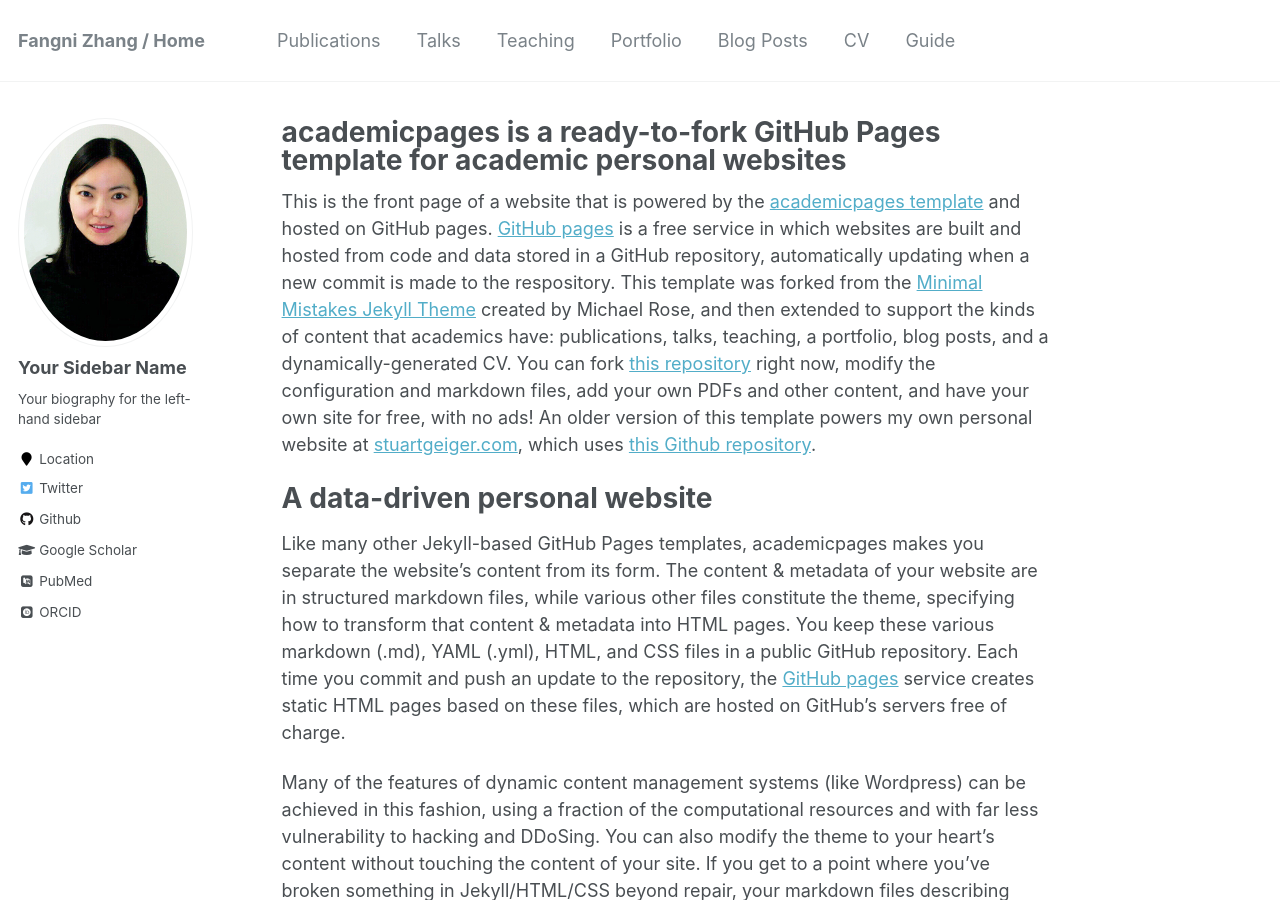
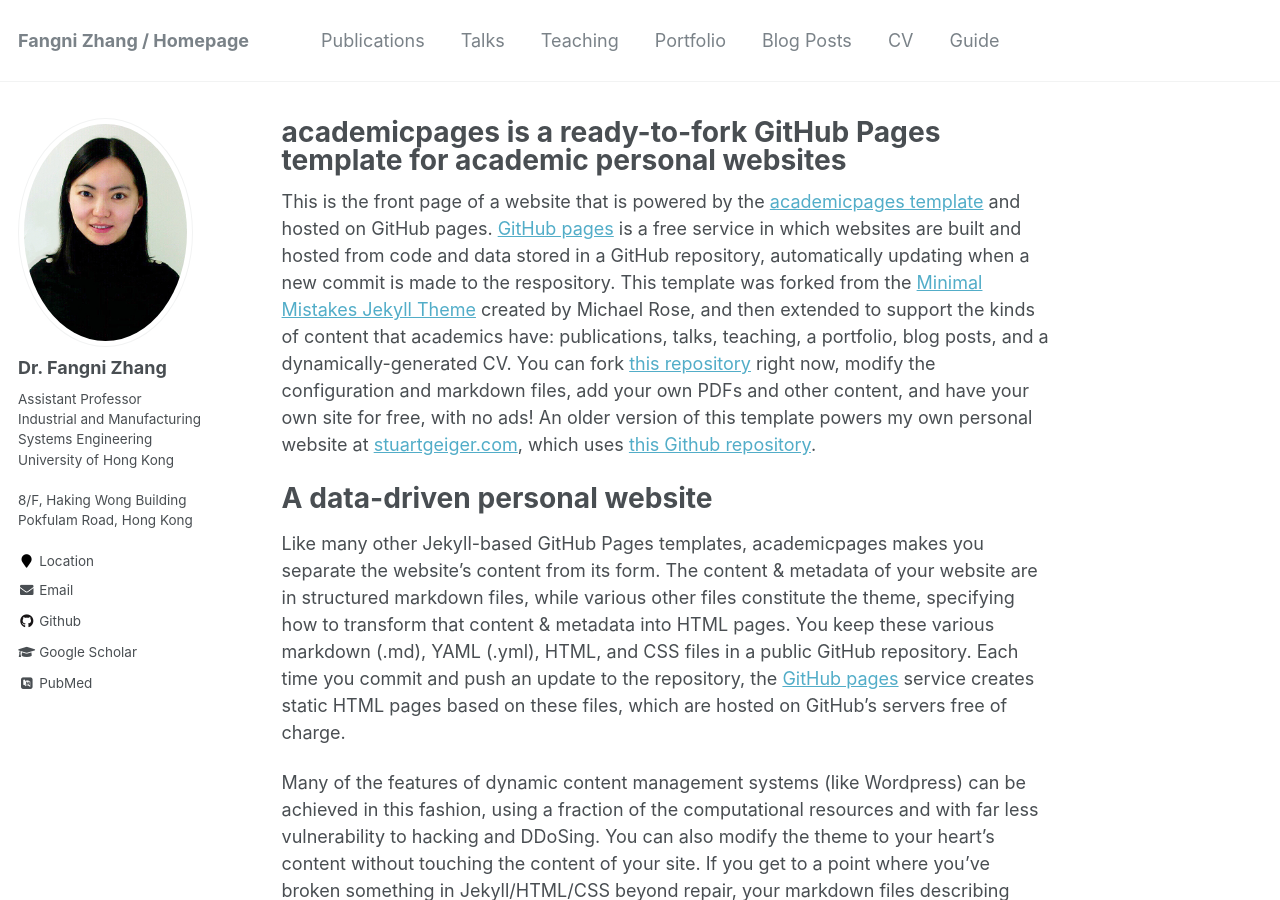
Before and after one commit to fangnizhang/fangnizhang.github.io, a Jekyll site: the page built from _pages/about.md, in a window 1280 px wide and 900 px high. Built offline with Jekyll 4.4.1, drawn with Linux system fonts in a browser that asks for light colours; some web fonts are replaced.

Commit message:
Update _config.yml

```diff
--- a/_config.yml
+++ b/_config.yml
@@ -7,13 +7,15 @@
 
 # Site Settings
 locale                   : "en-US"
-title                    : "Fangni Zhang / Home"
+title                    : "Fangni Zhang / Homepage"
 title_separator          : "-"
 name                     : &name "Fangni Zhang"
-description              : &description "Department of Industrial and Manufacturing Systems Engineering, The University of Hong Kong"
-url                      : https://fangni-zhang.github.io # the base hostname & protocol for your site e.g. "https://mmistakes.github.io"
+description              : &description "Assistant Professor"
+description              : &description "Department of Industrial and Manufacturing Systems Engineering"
+description              : &description "University of Hong Kong"
+url                      : https://fangnizhang.github.io # the base hostname & protocol for your site e.g. "https://mmistakes.github.io"
 baseurl                  : "" # the subpath of your site, e.g. "/blog"
-repository               : "fangni-zhang/fangni-zhang.github.io"
+repository               : "fangnizhang/fangnizhang.github.io"
 teaser                   :  # filename of teaser fallback teaser image placed in /images/, .e.g. "500x300.png"
 breadcrumbs              : false # true, false (default)
 words_per_minute         : 160
@@ -80,14 +82,20 @@
 
 # Site Author
 author:
-  name             : "Your Sidebar Name"
+  name             : "Dr. Fangni Zhang"
   avatar           : "Fangni Zhang_photo.png"
-  bio              : "Your biography for the left-hand sidebar"
+  bio              : |
+    Assistant Professor <br>
+    Industrial and Manufacturing Systems Engineering <br>
+    University of Hong Kong<br>
+    <br>
+    8/F, Haking Wong Building <br>
+    Pokfulam Road, Hong Kong <br>
   location         : "Location"
   employer         :
   pubmed           : "https://www.ncbi.nlm.nih.gov/pubmed/?term=john+snow"
-  googlescholar    : "http://yourfullgooglescholarurl.com"
-  email            :
+  googlescholar    : "https://scholar.google.co.uk/citations?user=pqcRnPcAAAAJ&hl=en"
+  email            : "fangni.zhang@hotmail.com"
   researchgate     :  # example: "https://www.researchgate.net/profile/yourprofile"
   uri              :
   bitbucket        :
@@ -96,20 +104,20 @@
   flickr           :
   facebook         :
   foursquare       :
-  github           : "academicpages"
+  github           : "fangnizhang"
   google_plus      :
   keybase          :
   instagram        :
   impactstory      : #"https://profiles.impactstory.org/u/xxxx-xxxx-xxxx-xxxx"
   lastfm           :
   linkedin         :
-  orcid            : "http://orcid.org/yourorcidurl"
+  orcid            :
   pinterest        :
   soundcloud       :
   stackoverflow    : # http://stackoverflow.com/users/123456/username
   steam            :
   tumblr           :
-  twitter          : "replacethistwitterhandle"
+  twitter          :
   vine             :
   weibo            :
   xing             :
```
